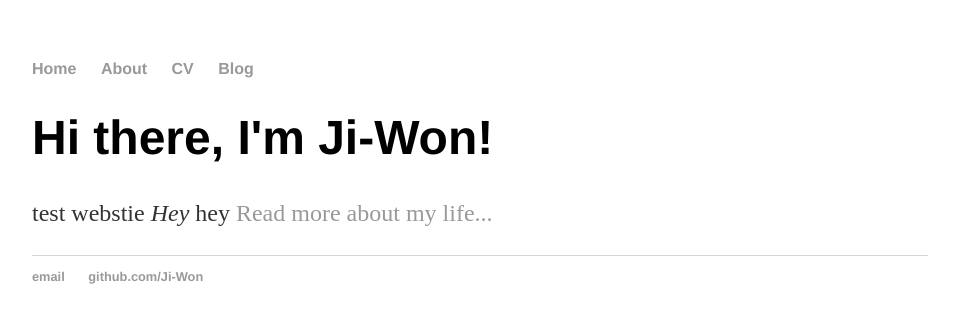
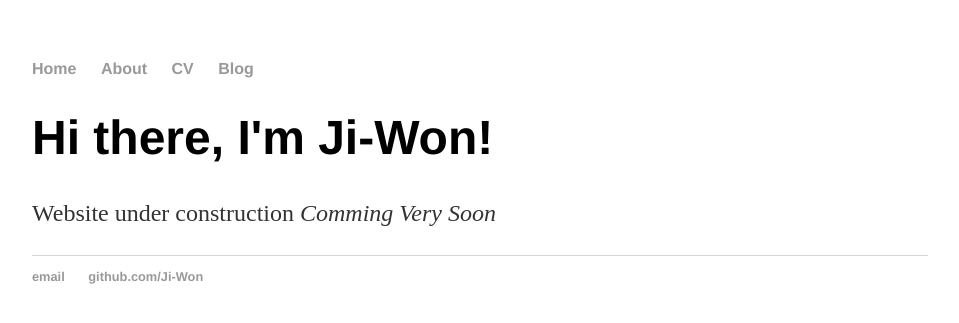
Before and after one commit to Ji-Won/Ji-Won.github.io, a Jekyll site: the page built from index.html, in a window 1280 px wide. Shown: the top 323 px of the page, without its empty margins (160-1119 px from the left). Built offline with Jekyll 4.4.1, drawn with Linux system fonts in a browser that asks for light colours.

Commit message:
Update index.html
make construction announcement

```diff
--- a/index.html
+++ b/index.html
@@ -4,5 +4,6 @@ title: Ji-Won Park Yum
 ---
 <div class="blurb">
 	<h1>Hi there, I'm Ji-Won!</h1>
-	<p>test webstie <em>Hey</em> hey <a href="/about">Read more about my life...</a></p>
+	<p> Website under construction <em>Comming Very Soon</em> </p><!--  <a href="/about">Read more about my life...</a> -->
+
 </div><!-- /.blurb -->
```
